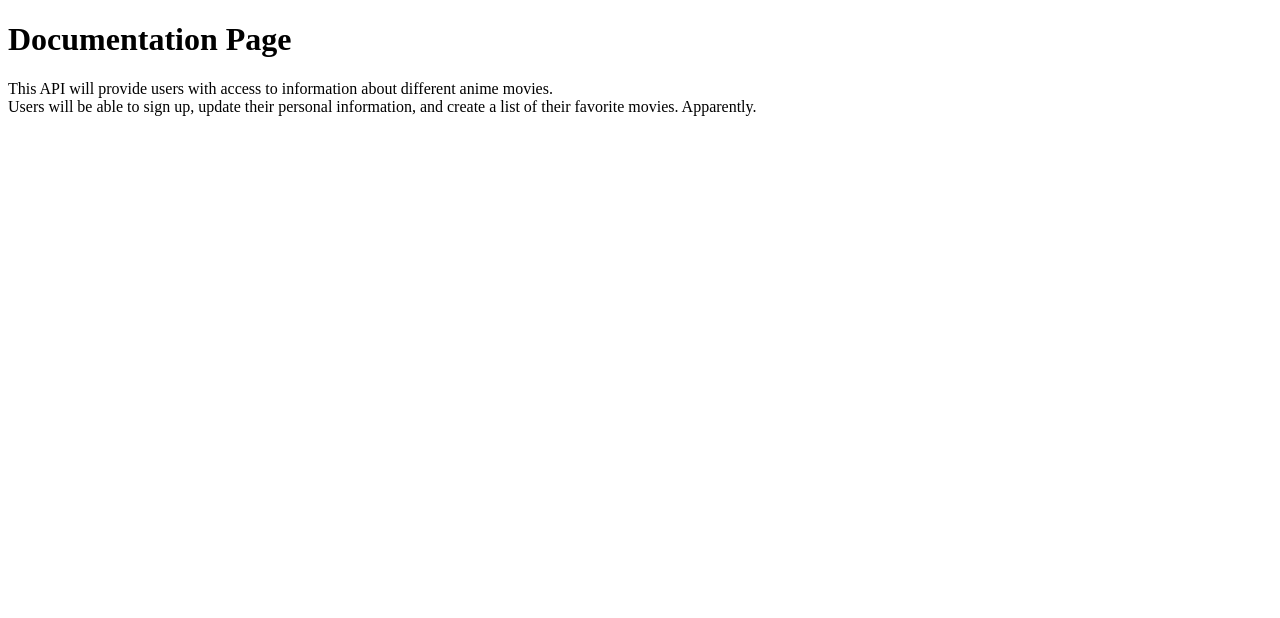
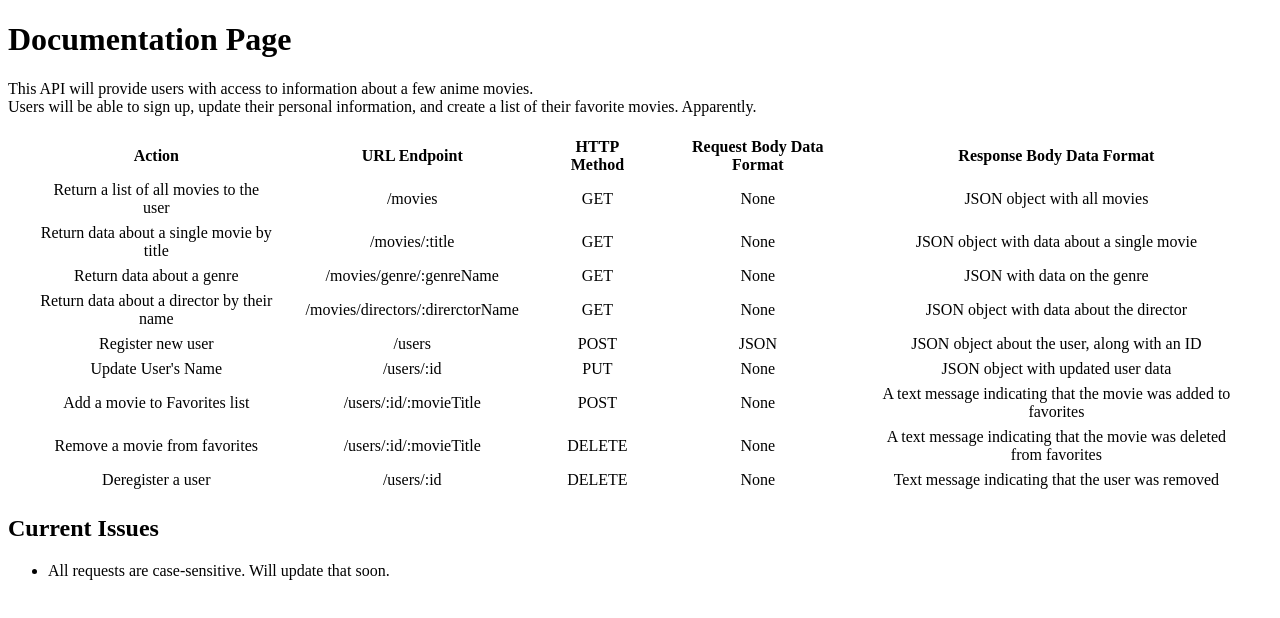
Before and after one commit to dandanmania/movie_api, a website: page public/documentation.html in a window 1280 px wide. Drawn offline with Linux system fonts and the light colour scheme.

Commit message:
Update documentation

```diff
--- a/public/documentation.html
+++ b/public/documentation.html
@@ -5,12 +5,98 @@
     <meta http-equiv="X-UA-Compatible" content="IE=edge">
     <meta name="viewport" content="width=device-width, initial-scale=1.0">
     <title>myFlix</title>
+    <style>
+        table {
+            text-align: center;
+            border-spacing: 30px 5px;
+        }
+    </style>
 </head>
 <body>
     <h1>Documentation Page</h1>
     <p>
-        This API will provide users with access to information about different anime movies. <br>
+        This API will provide users with access to information about a few anime movies. <br>
         Users will be able to sign up, update their personal information, and create a list of their favorite movies. Apparently.
     </p>
+    <table>
+        <thead>
+            <th>Action</th>
+            <th>URL Endpoint</th>
+            <th>HTTP Method</th>
+            <th>Request Body Data Format</th>
+            <th>Response Body Data Format</th>
+        </thead>
+        <tbody>
+            <tr>
+                <td>Return a list of all movies to the user</td>
+                <td>/movies</td>
+                <td>GET</td>
+                <td>None</td>
+                <td>JSON object with all movies</td>
+            </tr>
+            <tr>
+                <td>Return data about a single movie by title</td>
+                <td>/movies/:title</td>
+                <td>GET</td>
+                <td>None</td>
+                <td>JSON object with data about a single movie</td>
+            </tr>
+            <tr>
+                <td>Return data about a genre</td>
+                <td>/movies/genre/:genreName</td>
+                <td>GET</td>
+                <td>None</td>
+                <td>JSON with data on the genre</td>
+            </tr>
+            <tr>
+                <td>Return data about a director by their name</td>
+                <td>/movies/directors/:direrctorName</td>
+                <td>GET</td>
+                <td>None</td>
+                <td>JSON object with data about the director</td>
+            </tr>
+            <tr>
+                <td>Register new user</td>
+                <td>/users</td>
+                <td>POST</td>
+                <td>JSON</td>
+                <td>JSON object about the user, along with an ID</td>
+            </tr>
+            <tr>
+                <td>Update User's Name</td>
+                <td>/users/:id</td>
+                <td>PUT</td>
+                <td>None</td>
+                <td>JSON object with updated user data</td>
+            </tr>
+            <tr>
+                <td>Add a movie to Favorites list</td>
+                <td>/users/:id/:movieTitle</td>
+                <td>POST</td>
+                <td>None</td>
+                <td>A text message indicating that the movie was added to favorites</td>
+            </tr>
+            <tr>
+                <td>Remove a movie from favorites</td>
+                <td>/users/:id/:movieTitle</td>
+                <td>DELETE</td>
+                <td>None</td>
+                <td>A text message indicating that the movie was deleted from favorites</td>
+            </tr>
+            <tr>
+                <td>Deregister a user</td>
+                <td>/users/:id</td>
+                <td>DELETE</td>
+                <td>None</td>
+                <td>Text message indicating that the user was removed</td>
+            </tr>
+        </tbody>
+    </table>
+
+    <h2>Current Issues</h1>
+    <ul>
+        <li>All requests are case-sensitive. Will update that soon.</li>
+    </ul>
+
 </body>
 </html>
```
